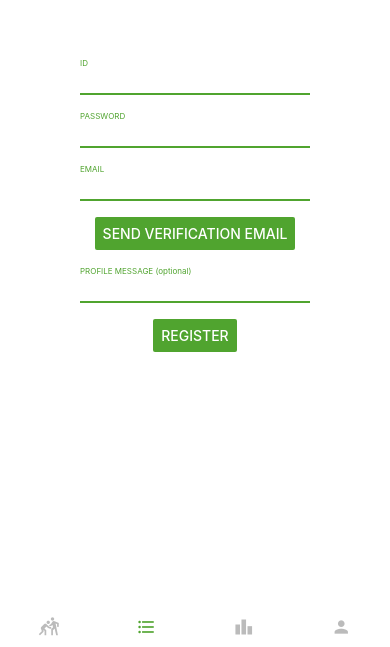
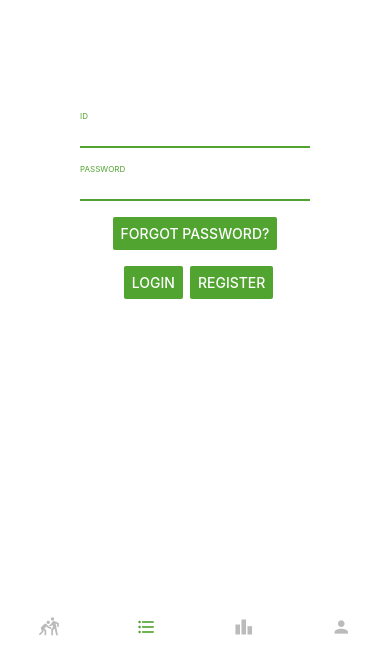
Before and after one commit to rtyk556/CS350-TeamPlay, a React Native app: screen /Matches in a window 390 px wide. Shown: the part 197-844 px from the top of the page. Built offline with nearby package versions, Linux system fonts and the light colour scheme.

Commit message:
temporary login page

```diff
--- a/App.js
+++ b/App.js
@@ -1,6 +1,7 @@
 import { NavigationContainer } from "@react-navigation/native";
 import { createBottomTabNavigator } from "@react-navigation/bottom-tabs";
 import { Register } from "./components/Register";
+import Login from './components/Login';
 import { TabBar } from "./components/TabBar";
 
 const Tab = createBottomTabNavigator();
@@ -17,7 +18,7 @@ export default function App() {
         tabBar={(props) => <TabBar {...props} />}
       >
         <Tab.Screen name="Home" component={Register} />
-        <Tab.Screen name="Matches" component={Register} />
+        <Tab.Screen name="Matches" component={Login} />
         <Tab.Screen name="Ranking" component={Register} />
         <Tab.Screen name="User" component={Register} />
       </Tab.Navigator>
--- /dev/null
+++ b/components/Login.js
@@ -0,0 +1,70 @@
+import { StatusBar } from 'expo-status-bar';
+import { Button, Linking, StyleSheet, Text, TextInput, View } from 'react-native';
+import { useState } from "react";
+import { Register } from "./Register";
+
+export default function Login(){
+    const [id, setId] = useState("");
+    const [password, setPassword] = useState("");
+
+    const handleForgot=() => {
+
+    }
+    const handleLogin=() => {
+
+    }
+
+    return(
+        <View style={styles.container}>
+            <View style={styles.field}>
+                <Text style={styles.label}>ID</Text>
+                <TextInput value={id} onChangeText={setId} style={styles.input}></TextInput>
+            </View>
+            <View style={styles.field}>
+                <Text style={styles.label}>PASSWORD</Text>
+                <TextInput value={password} onChangeText={setPassword} style={styles.input} secureTextEntry={true}></TextInput>
+            </View>
+            <Button color={"#50a42f"} style={styles.button} onPress={handleForgot} title="Forgot Password?"></Button>
+            <View style={{flexDirection: 'row'}}>
+                <Button color={"#50a42f"} style={styles.button} onPress={handleLogin} title="Login"></Button>
+                <View style={{width: "5%"}}></View>
+                <Button color={"#50a42f"} style={styles.button} onPress={Register} title="Register"></Button>
+            </View>
+        </View>
+    )
+}
+
+const styles=StyleSheet.create({
+    container: {
+        width: "100vw",
+        paddingHorizontal: 80,
+        flex: 1,
+        backgroundColor: "#fff",
+        alignItems: "center",
+        justifyContent: "center",
+        gap: 16,
+    },
+    field: {
+        width: "100%",
+        display: "flex",
+        flexDirection: "column",
+        gap: 4,
+    },
+    label: {
+        color: "#50a42f",
+        alignSelf: "stretch",
+        fontSize: 8,
+    },
+    input: {
+        borderBottomColor: "#50a42f",
+        borderBottomWidth: 2,
+        padding: 2,
+        outline: "none",
+    },
+    button: {
+        backgroundColor: "#50a42f",
+        padding: 8,
+        borderRadius: 20,
+        color: "#fff",
+    },
+});
```
